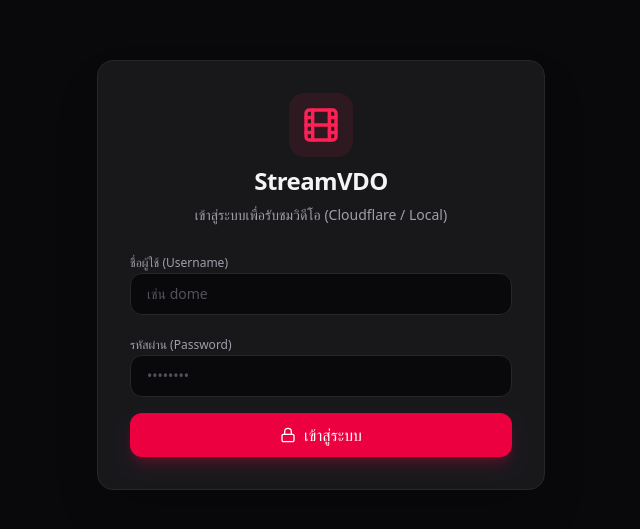
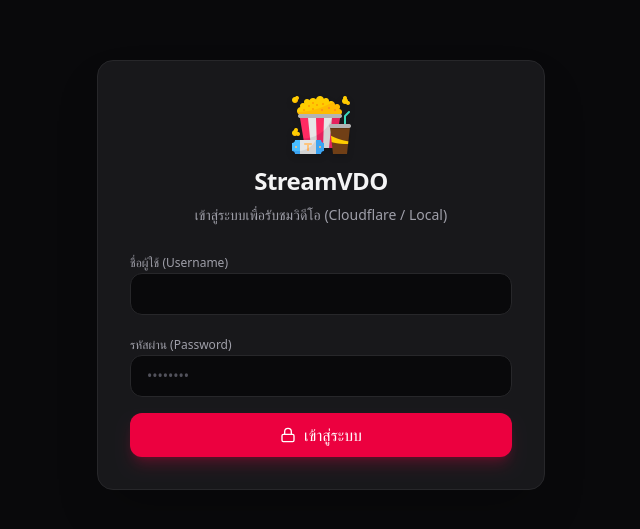
Before and after one commit to domeneo/vdo, a React (Vite) app in the folder frontend-vite/: page / in a window 1280 px wide. Shown: the part 125-654 px from the top of the page, without its empty margins (319-959 px from the left). Built offline with nearby package versions, Linux system fonts and the light colour scheme.

Commit message:
feat: use cinema.png as favicon and app logo

```diff
--- a/frontend-vite/index.html
+++ b/frontend-vite/index.html
@@ -1,10 +1,11 @@
 <!doctype html>
-<html lang="en">
+<html lang="th">
   <head>
     <meta charset="UTF-8" />
-    <link rel="icon" type="image/svg+xml" href="/cinema.png" />
+    <link rel="icon" type="image/png" href="/cinema.png" />
+    <link rel="apple-touch-icon" href="/cinema.png" />
     <meta name="viewport" content="width=device-width, initial-scale=1.0" />
-    <title>frontend-vite</title>
+    <title>StreamVDO Cinema</title>
   </head>
   <body>
     <div id="root"></div>
--- a/frontend-vite/src/App.tsx
+++ b/frontend-vite/src/App.tsx
@@ -388,9 +388,7 @@ export default function App() {
       <main className="min-h-screen bg-zinc-950 text-zinc-100 flex items-center justify-center p-4">
         <div className="w-full max-w-md bg-zinc-900 border border-zinc-800 rounded-2xl p-8 shadow-2xl space-y-6">
           <div className="flex flex-col items-center text-center space-y-2">
-            <div className="p-3 bg-rose-500/10 rounded-2xl text-rose-500 mb-2">
-              <Film className="w-10 h-10" />
-            </div>
+            <img src="/cinema.png" alt="Cinema Logo" className="w-16 h-16 object-contain drop-shadow-md mb-2" />
             <h1 className="text-2xl font-bold tracking-tight">StreamVDO</h1>
             <p className="text-sm text-zinc-400">เข้าสู่ระบบเพื่อรับชมวิดีโอ (Cloudflare / Local)</p>
           </div>
@@ -409,7 +407,7 @@ export default function App() {
                 required
                 value={username}
                 onChange={(e) => setUsername(e.target.value)}
-                placeholder="เช่น dome"
+                placeholder=""
                 className="w-full bg-zinc-950 border border-zinc-800 rounded-xl px-4 py-2.5 text-sm focus:outline-none focus:border-rose-500 transition text-zinc-100 placeholder-zinc-600"
               />
             </div>
@@ -446,7 +444,7 @@ export default function App() {
         {/* Header */}
         <header className="flex flex-col md:flex-row md:items-center justify-between gap-4 border-b border-zinc-800 pb-5">
           <div className="flex items-center gap-3">
-            <Film className="w-8 h-8 text-rose-500" />
+            <img src="/cinema.png" alt="Cinema Logo" className="w-10 h-10 object-contain drop-shadow" />
             <div>
               <h1 className="text-2xl font-bold tracking-tight">StreamVDO</h1>
               <p className="text-xs text-zinc-400 flex items-center gap-1.5 mt-0.5">
```
Also changed, not shown: frontend-vite/public/cinema.png (added), 4 other files (tests, documents, lock files or other folders).
